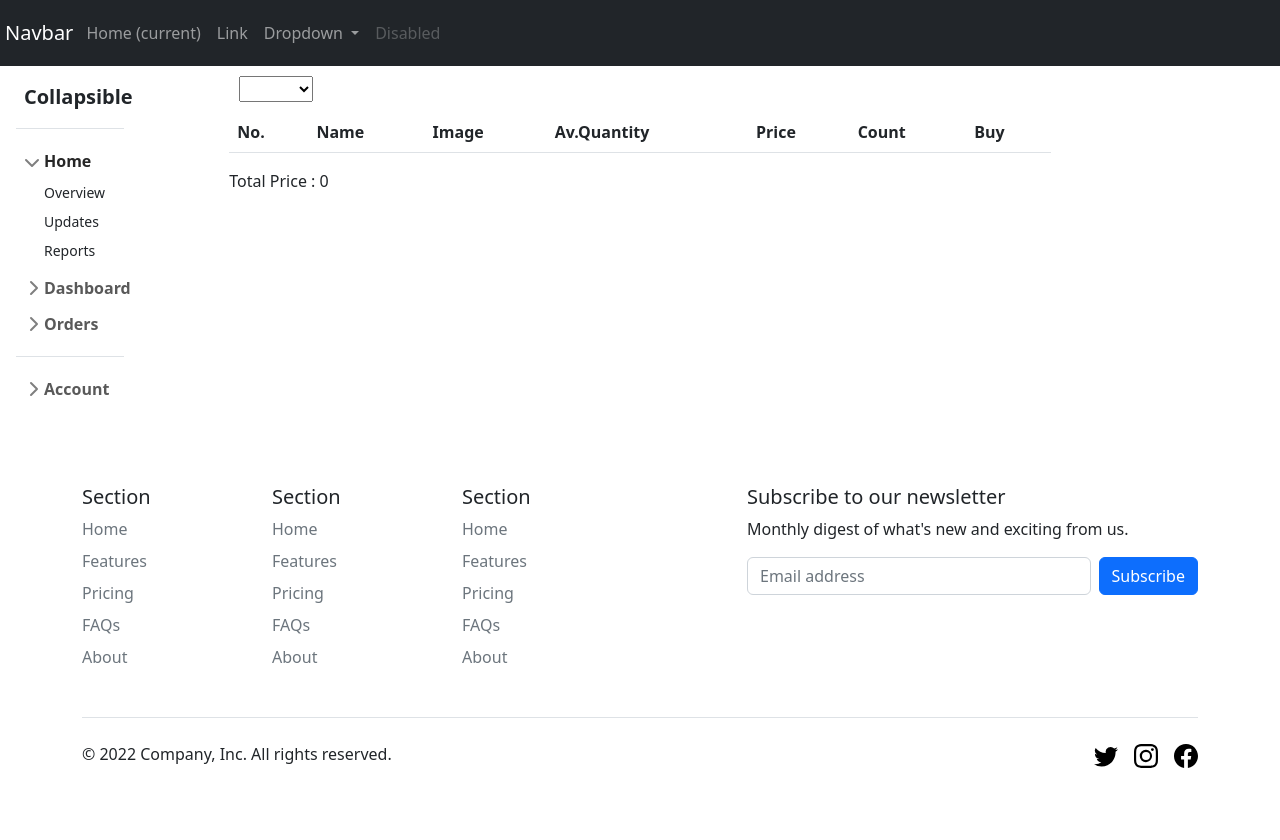
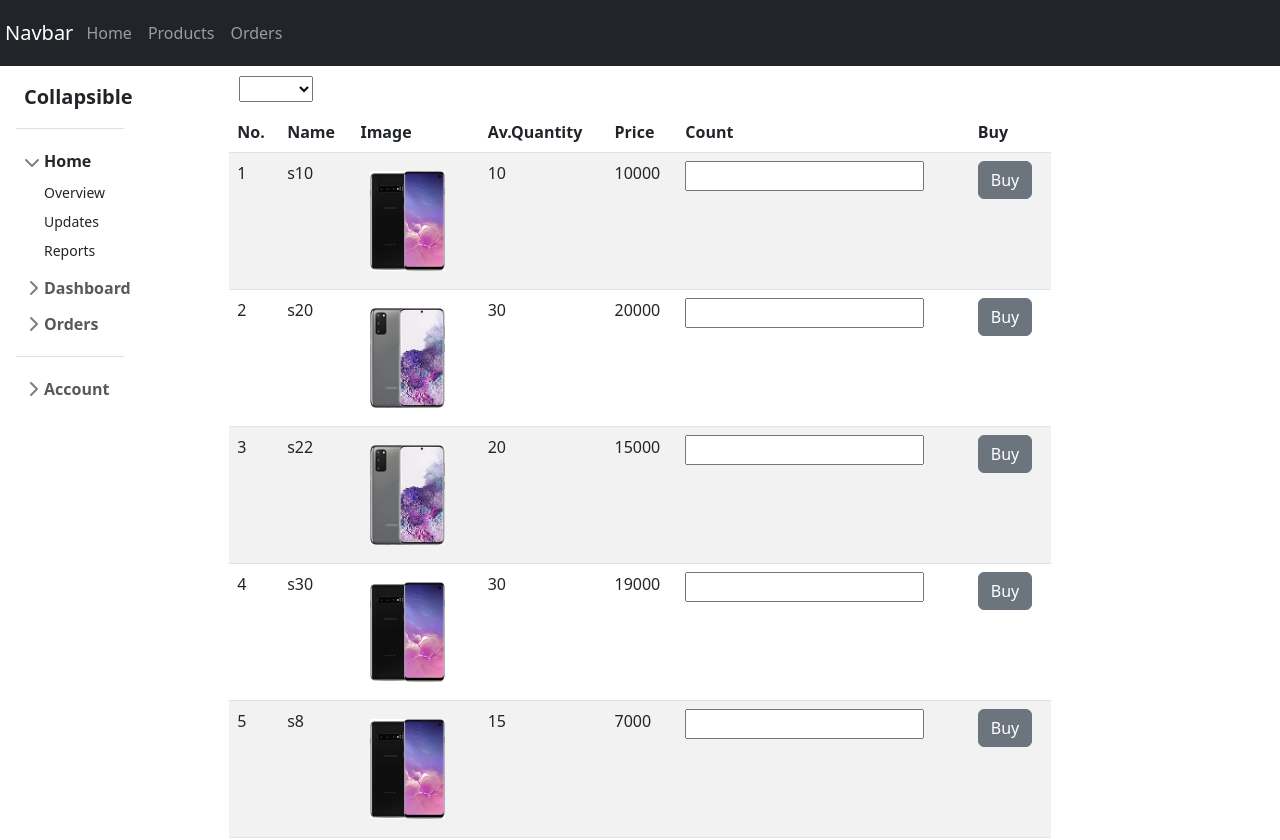
Before and after one commit to Osama-Atwa/BuyStore, an Angular app: page /orders in a window 1280 px wide. Before the commit this address led to /. Shown: the top 840 px of the page. Built offline with nearby package versions, Linux system fonts and the light colour scheme; data requests are answered from the project's data file.

Commit message:
add Routing

```diff
--- a/src/app/app-routing.module.ts
+++ b/src/app/app-routing.module.ts
@@ -1,7 +1,16 @@
 import { NgModule } from '@angular/core';
-import { RouterModule, Routes } from '@angular/router';
+import { Route, RouterModule, Routes } from '@angular/router';
+import { OrderComponent } from './order/order.component';
+import { ProductListComponent } from './product-list/product-list.component';
+import { ProductComponent } from './product/product.component';
+import { HomeComponent } from './template/home/home.component';
 
-const routes: Routes = [];
+const routes: Route[] = [
+  {path:'', redirectTo:'/home', pathMatch:'full'},
+  {path:'home', component:HomeComponent},
+  {path:'orders', component:OrderComponent},
+  {path:'products', component:ProductListComponent}
+];
 
 @NgModule({
   imports: [RouterModule.forRoot(routes)],
--- a/src/app/app.component.html
+++ b/src/app/app.component.html
@@ -1,5 +1,5 @@
 <div class="row">
-  <app-header></app-header>
+  <app-header [routes]="routes"></app-header>
 </div>
 <div class="row">
   <div class="col-sm-2">
@@ -8,7 +8,7 @@
     </div>
   </div>
   <div class="col-sm-8">
-    <app-home></app-home>
+    <router-outlet></router-outlet>
   </div>
 </div>
 <app-footer></app-footer>
--- a/src/app/app.component.ts
+++ b/src/app/app.component.ts
@@ -7,4 +7,9 @@ import { Component } from '@angular/core';
 })
 export class AppComponent {
   title = 'assignment1';
+  routes = [
+    {linkName:'Home', url:'home'},
+    {linkName:'Products', url:'products'},
+    {linkName:'Orders', url:'orders'}
+  ]
 }
--- a/src/app/order/order.component.ts
+++ b/src/app/order/order.component.ts
@@ -12,21 +12,14 @@ export class OrderComponent implements OnInit {
   options = [{name:'mobile'},{name:'laptop'}];
   total:number=0;
   product:number =0;
-
+  svc:TestService = new TestService(this.http);
   constructor(private http:HttpClient) { }
 
   ngOnInit(): void {
   }
 
   OnCategory(){
-    if(this.selectedOption === 'mobile')
-    {
-      this.product = 1;
-    }
-    else if( this.selectedOption === 'laptop')
-    {
-      this.product = 2;
-    }
+    this.product = this.svc.CategorySelection(this.selectedOption,this.product);
   }
   AddToTotal(orderTotal : number){
     this.total += orderTotal;
--- a/src/app/product-list/product-list.component.html
+++ b/src/app/product-list/product-list.component.html
@@ -1,3 +1,45 @@
+<div *ngIf="CategoryID === 0 ">
+  <table class="table table-striped">
+    <thead>
+      <tr>
+        <th>No.</th>
+        <th>Name</th>
+        <th>Image</th>
+        <th>Av.Quantity</th>
+        <th>Price</th>
+        <th>Count</th>
+        <th>Buy</th>
+      </tr>
+    </thead>
+      <tbody *ngIf="res">
+        <tr *ngFor="let prod of res">
+          <td> {{ prod.id }} </td>
+          <td> {{ prod.Name }} </td>
+          <td> <img [src]="prod.img" style="margin: 10px;" width="75px" height="100px"> </td>
+          <td>
+            <div *ngIf="prod.qty == 0">
+              <p>
+                Out of Stock
+              </p>
+            </div>
+            <div *ngIf="prod.qty == 1">
+              <p>
+                Only one in Stock
+              </p>
+            </div>
+            <div *ngIf="prod.qty >= 2">
+              {{ prod.qty }}
+            </div>
+          </td>
+          <td> {{ prod.Price }} </td>
+          <td> <input type="number" id= "{{prod.id}}" min="0"> </td>
+          <td> <button class="btn btn-secondary" (click)="OnNewBuy(prod.Price,prod.id,prod.qty)"> Buy </button> </td>
+        </tr>
+      </tbody>
+  </table>
+</div>
+
+<div *ngIf="CategoryID != 0 ">
   <table class="table table-striped">
     <thead>
       <tr>
@@ -36,3 +78,4 @@
           </tr>
       </tbody>
   </table>
+</div>
--- a/src/app/product-list/product-list.component.ts
+++ b/src/app/product-list/product-list.component.ts
@@ -10,8 +10,9 @@ import { TestService } from '../test.service';
 })
 export class ProductListComponent implements OnInit {
 @Input() res:any;
-@Input() CategoryID:number=1;
+@Input() CategoryID:number=0;
 total:number = 0;
+svc: TestService = new TestService(this.http);
 @Output() TotalOrder = new EventEmitter<number>();
   constructor(private http:HttpClient)
   {
@@ -28,21 +29,7 @@ total:number = 0;
 
   OnNewBuy(price:number,prodID:number,qty:number)
   {
-    let id =String(prodID);
-    const input = document.getElementById(id) as HTMLInputElement;
-    let count = 0;
-    count = + input?.value;
-
-    console.log(qty);
-    console.log(count);
-
-    if(count){
-      if( qty > 0 && qty - count >= 0)
-      {
-        this.total += price * count;
-        this.TotalOrder.emit(this.total);
-        this.total = 0;
-      }
-    }
+    this.svc.NewBuy(price,prodID,qty,this.total,this.TotalOrder);
+    this.total=0;
   }
 }
--- a/src/app/template/header/header.component.html
+++ b/src/app/template/header/header.component.html
@@ -7,12 +7,18 @@
   <div class="collapse navbar-collapse" id="navbarSupportedContent">
     <ul class="navbar-nav mr-auto">
       <li class="nav-item active">
-        <a class="nav-link" href="#">Home <span class="sr-only">(current)</span></a>
+        <a class="nav-link" [routerLink]="routes[0].url">Home</a>
       </li>
       <li class="nav-item">
-        <a class="nav-link" href="#">Link</a>
+        <a class="nav-link" [routerLink]="routes[1].url">Products</a>
       </li>
-      <li class="nav-item dropdown">
+      <li class="nav-item">
+        <a class="nav-link" [routerLink]="routes[2].url">Orders</a>
+      </li>
+    </ul>
+  </div>
+</nav>
+<!-- <li class="nav-item dropdown">
         <a class="nav-link dropdown-toggle" href="#" id="navbarDropdown" role="button" data-toggle="dropdown" aria-haspopup="true" aria-expanded="false">
           Dropdown
         </a>
@@ -25,8 +31,4 @@
       </li>
       <li class="nav-item">
         <a class="nav-link disabled" href="#">Disabled</a>
-      </li>
-    </ul>
-
-  </div>
-</nav>
+      </li> -->
--- a/src/app/template/header/header.component.ts
+++ b/src/app/template/header/header.component.ts
@@ -1,4 +1,4 @@
-import { Component, OnInit } from '@angular/core';
+import { Component, Input, OnInit } from '@angular/core';
 
 @Component({
   selector: 'app-header',
@@ -6,7 +6,7 @@ import { Component, OnInit } from '@angular/core';
   styleUrls: ['./header.component.css']
 })
 export class HeaderComponent implements OnInit {
-
+  @Input() routes:any[]=[];
   constructor() { }
 
   ngOnInit(): void {
--- a/src/app/template/home/home.component.html
+++ b/src/app/template/home/home.component.html
@@ -1 +1,2 @@
-<app-order></app-order>
+<p> here i am in the home page</p>
+<!-- <app-order></app-order> -->
--- a/src/app/template/home/home.component.ts
+++ b/src/app/template/home/home.component.ts
@@ -29,77 +29,58 @@ export class HomeComponent implements OnInit, OnChanges{
 
   ngOnInit(): void {
   }
-  ToggleSrc(){
-    if(this.img === '../../../assets/img1.jpg')
-    {
-      this.img = '../../../assets/img2.jpg';
-    }
-    else{
-      this.img = '../../../assets/img1.jpg';
-    }
-  }
-
-  AddToTotal(productPrice:number){
-    this.total += productPrice;
-  }
-
-  OnBuy(id:number){
-    var x = this.products.filter(x=>x.product.id==id);
-    if(x[0] && x[0].product.qty>0 && x[0].product.qty - x[0].count >= 0)
-    {
-      x[0].sum = x[0].count * x[0].product.Price;
-      if(x[0].product.qty > 0)
-      {
-        x[0].product.qty = x[0].product.qty - x[0].count;
-      }
-      this.calTotal();
-    }
-
-  }
-
-  OnNewBuy(price:number,prodID:number,qty:number){
-    let id =String(prodID);
-    const input = document.getElementById(id) as HTMLInputElement;
-    let count = 0;
-    count = + input?.value;
-
-    console.log(qty);
-    console.log(count);
-
-    if(count){
-      if( qty > 0 && qty - count >= 0)
-      {
-        this.total += price * count;
-        console.log(this.total);
-      }
-    }
-
-  }
-  calTotal(){
-    // this.total=0;
-    for (let index = 0; index < this.products.length; index++) {
-      const element = this.products[index];
-      this.total += element.sum;
-    }
-  }
-
-  OnCategory(){
-    if(this.selectedOption === 'mobile')
-    {
-      this.product = 1;
-    }
-    else if( this.selectedOption === 'laptop')
-    {
-      this.product = 2;
-    }
-
-    let svc = new TestService(this.http);
-    // let prods;
-    let res = svc.getProducts().subscribe((response)=>{
-      this.res = response;
-      console.log(this.res[0]);
-    });
-  }
 
 
+
+  // OnBuy(id:number){
+  //   var x = this.products.filter(x=>x.product.id==id);
+  //   if(x[0] && x[0].product.qty>0 && x[0].product.qty - x[0].count >= 0)
+  //   {
+  //     x[0].sum = x[0].count * x[0].product.Price;
+  //     if(x[0].product.qty > 0)
+  //     {
+  //       x[0].product.qty = x[0].product.qty - x[0].count;
+  //     }
+  //     this.calTotal();
+  //   }
+  // }
+  // OnNewBuy(price:number,prodID:number,qty:number){
+  //   let id =String(prodID);
+  //   const input = document.getElementById(id) as HTMLInputElement;
+  //   let count = 0;
+  //   count = + input?.value;
+  //   console.log(qty);
+  //   console.log(count);
+  //   if(count){
+  //     if( qty > 0 && qty - count >= 0)
+  //     {
+  //       this.total += price * count;
+  //       console.log(this.total);
+  //     }
+  //   }
+  // }
+  // calTotal(){
+  //   // this.total=0;
+  //   for (let index = 0; index < this.products.length; index++) {
+  //     const element = this.products[index];
+  //     this.total += element.sum;
+  //   }
+  // }
+  // OnCategory(){
+  //   if(this.selectedOption === 'mobile')
+  //   {
+  //     this.product = 1;
+  //   }
+  //   else if( this.selectedOption === 'laptop')
+  //   {
+  //     this.product = 2;
+  //   }
+  //   let svc = new TestService(this.http);
+  //   // let prods;
+  //   let res = svc.getProducts().subscribe((response)=>{
+  //     this.res = response;
+  //     console.log(this.res[0]);
+  //   });
+  // }
+
 }
--- a/src/app/test.service.ts
+++ b/src/app/test.service.ts
@@ -1,4 +1,4 @@
-import { Injectable } from '@angular/core';
+import { EventEmitter, Injectable } from '@angular/core';
 import { HttpClient } from '@angular/common/http';
 @Injectable({
   providedIn: 'root'
@@ -13,4 +13,29 @@ export class TestService {
   getProducts(){
     return this.http.get('http://localhost:3000/products');
   }
+  NewBuy(price:number,prodID:number,qty:number,total:number,TotalOrder:EventEmitter<number>){
+    let id =String(prodID);
+    const input = document.getElementById(id) as HTMLInputElement;
+    let count = 0;
+    count = + input?.value;
+
+    if(count){
+      if( qty > 0 && qty - count >= 0)
+      {
+        total += price * count;
+        TotalOrder.emit(total);
+      }
+    }
+  }
+  CategorySelection(selectedOption:string,product:number){
+    if(selectedOption === 'mobile')
+    {
+      product = 1;
+    }
+    else if( selectedOption === 'laptop')
+    {
+      product = 2;
+    }
+    return product;
+  }
 }
```
Lines whose indentation alone changed are shown as unchanged.
